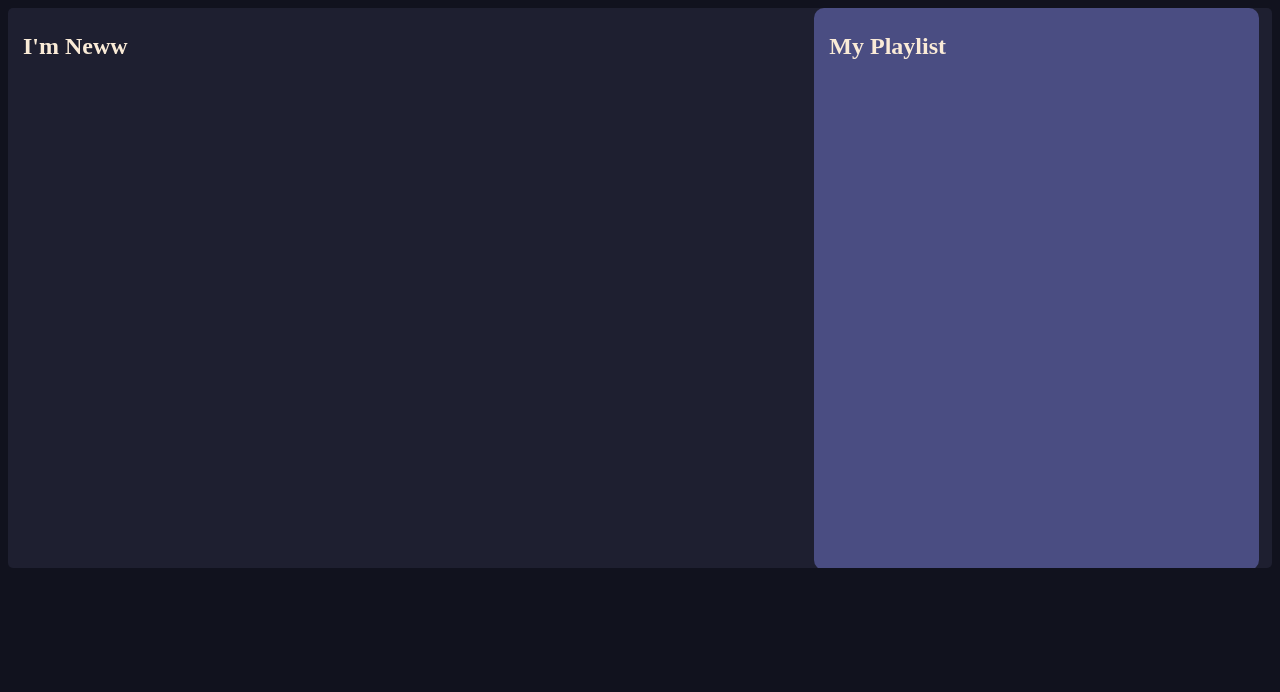
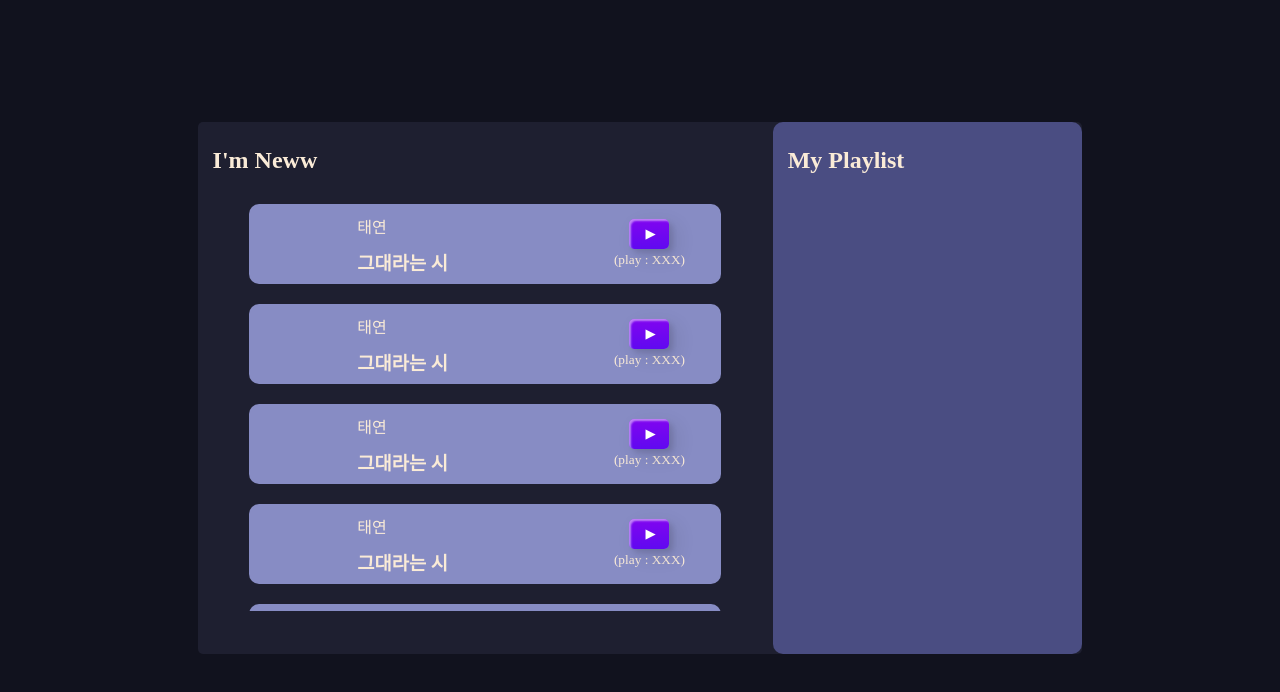
Before and after one commit to Lustytail/Music-Player, a plain HTML site: page musicApp.html in a window 1280 px wide. Drawn offline with Linux system fonts and the light colour scheme.

Commit message:
스크롤, 곡 블록 생성

```diff
--- a/musicApp.html
+++ b/musicApp.html
@@ -13,6 +13,74 @@
             <div >
                 <h2 id="view-title" class="fx fade-in"></h2>
             </div>
+            <div class="song-list">
+                <div class="song fx fade-in">
+                    <div class="song-img">
+                    <img class="img-round fx-drop-in">
+                    </div>
+                   <div class="song-text fx">
+                       <div class="song-info">태연</div>
+                       <h3 class="song-info">그대라는 시</h3>
+                   </div>
+                   <div class="song-btn">
+                    <button class="custom-btn btn-2">▶</button>
+                    <p class="song-view">(play : XXX)</p>
+                   </div>
+                </div>
+                <div class="song fx fade-in">
+                    <div class="song-img">
+                    <img class="img-round fx-drop-in">
+                    </div>
+                   <div class="song-text fx">
+                       <div class="song-info">태연</div>
+                       <h3 class="song-info">그대라는 시</h3>
+                   </div>
+                   <div class="song-btn">
+                    <button class="custom-btn btn-2">▶</button>
+                    <p class="song-view">(play : XXX)</p>
+                   </div>
+                </div>
+                <div class="song fx fade-in">
+                    <div class="song-img">
+                    <img class="img-round fx-drop-in">
+                    </div>
+                   <div class="song-text fx">
+                       <div class="song-info">태연</div>
+                       <h3 class="song-info">그대라는 시</h3>
+                   </div>
+                   <div class="song-btn">
+                    <button class="custom-btn btn-2">▶</button>
+                    <p class="song-view">(play : XXX)</p>
+                   </div>
+                </div>
+                <div class="song fx fade-in">
+                    <div class="song-img">
+                    <img class="img-round fx-drop-in">
+                    </div>
+                   <div class="song-text fx">
+                       <div class="song-info">태연</div>
+                       <h3 class="song-info">그대라는 시</h3>
+                   </div>
+                   <div class="song-btn">
+                    <button class="custom-btn btn-2">▶</button>
+                    <p class="song-view">(play : XXX)</p>
+                   </div>
+                </div>
+                <div class="song fx fade-in">
+                    <div class="song-img">
+                    <img class="img-round fx-drop-in">
+                    </div>
+                   <div class="song-text fx">
+                       <div class="song-info">태연</div>
+                       <h3 class="song-info">그대라는 시</h3>
+                   </div>
+                   <div class="song-btn">
+                    <button class="custom-btn btn-2">▶</button>
+                    <p class="song-view">(play : XXX)</p>
+                   </div>
+                </div>
+            </div>
+
 
         </div>
         <div class="list">
--- a/musicstyle.css
+++ b/musicstyle.css
@@ -1,41 +1,42 @@
 .backgroud {
     background-color:  #11121e;
-}
-.header {
-    width: 100%;
+    display: grid;
+    height: 95vh;
 }
 
-.view {
-    width: 63%;
-    float: left;
-    padding: 5px;
-    height: 69vh;
-}
-
-.list {
-    width: 34.36%;
-    float: left;
-    padding: 5px;
-    height: 69vh;
-    border-radius: 10px;
-    background-color: #4a4d82;
-}
-
-
+/* 플레이어 공간*/
 .player-wrap {
-    display: block;
+    display: flex;
     overflow: hidden;
     position: relative;
     border-radius: 5px;
     flex: 1;
-    width: 100%;
-    height: 70vh;
+    width: 70%;
+    height: 70%;
     background-color: #1e1f30;
+    justify-self: center;
+    align-self: center;
+}
+.view {   /* 왼쪽 리스트 공간 */
+    width: 65%;
+    padding: 5px;
+    height: 100%;
+    box-sizing: border-box;
+}
+.list {   /* 오른쪽 플레이 리스트 공간 */
+    width: 35%;
+    padding: 5px;
+    height: 100%;
+    border-radius: 10px;
+    background-color: #4a4d82;
+    box-sizing: border-box;
 }
 
+/* 애니메이션 공간 */
 .fx {
     color:antiquewhite;
     padding-left: 10px;
+    padding-right: 10px;
     position: relative;
     animation-direction: normal;
     animation-duration: 1000ms;
@@ -43,7 +44,11 @@
     animation-iteration-count: 1;
     animation-fill-mode: both;
 }
-
+.fx-drop-in {
+    opacity: 0;
+    transform: scale(1.4);
+    animation-name: dropIn;
+}
 @keyframes fadeIn {
     0% {
         opacity: 0;
@@ -58,3 +63,111 @@
     opacity: 0;
     animation-name: fadeIn;
 }
+
+/* 음원 블록 공간 */
+.song-list {
+    border-radius: 10px;
+    display: flex;
+    height: 80%;
+    flex-direction: column;
+    align-items: center;
+    overflow: auto;
+    box-sizing: border-box;
+}
+.song {     /* 음원 블록 */
+    background-color:  #878cc4;
+    display: flex;
+    border-radius: 10px;
+    margin: 10px;
+    flex-direction: row;
+    align-items: center;
+    width: 80%;
+}
+
+/* 이미지 공간 */
+.song-img{
+    width: 20%;
+    height: 60px;
+    text-align: center;
+}
+.img-round {
+    overflow: hidden;
+    text-indent: -1000px;
+    border-radius: 1000px;
+    border: 2px solid whitesmoke;
+    margin-left: 10px;
+    margin-right: 10px;
+    background-color: #32334f;
+    background-image: linear-gradient(45deg, #32334f, #4f527e);
+    box-shadow: 0 1px 3px rgba(0, 0, 0, 0.5);
+}
+
+/* 가수/제목 공간 */
+.song-text {
+    width: 50%;
+    height: 80px;
+}
+.song-info {
+    margin-top: 10px;
+    margin-bottom: 10px;
+}
+
+
+/* play 버튼 공간 */
+.song-btn {
+    width: 28%;
+    text-align: center;
+}
+.custom-btn {
+    width: 40px;
+    height: 30px;
+    color: #fff;
+    border-radius: 5px;
+    padding: 0px 16px 3px;
+    font-family: 'Lato', sans-serif;
+    font-weight: 500;
+    background: transparent;
+    cursor: pointer;
+    transition: all 0.3s ease;
+    position: relative;
+    display: inline-block;
+     box-shadow:inset 2px 2px 2px 0px rgba(255,255,255,.5),
+     7px 7px 20px 0px rgba(0,0,0,.1),
+     4px 4px 5px 0px rgba(0,0,0,.1);
+    outline: none;
+  }
+  .btn-2 {
+    background: rgb(96,9,240);
+    background: linear-gradient(0deg, rgba(96,9,240,1) 0%, rgba(129,5,240,1) 100%);
+    border: none;
+  }
+  .btn-2:before {
+    height: 0%;
+    width: 2px;
+  }
+  .btn-2:hover {
+    box-shadow:  4px 4px 6px 0 rgba(255,255,255,.5),
+                -4px -4px 6px 0 rgba(116, 125, 136, .5),
+      inset -4px -4px 6px 0 rgba(255,255,255,.2),
+      inset 4px 4px 6px 0 rgba(0, 0, 0, .4);
+  }
+.song-view {       /* 조회수 출력 */
+    margin-top: 3px;
+    margin-bottom: 0px;
+    font-size: smaller;
+}
+
+
+/* 스크롤바 */
+.song-list::-webkit-scrollbar {
+    width: 8px;  /* 스크롤바의 너비 */
+}
+.song-list::-webkit-scrollbar-thumb {
+    height: 30%; /* 스크롤바의 길이 */
+    background: #7c51cc; /* 스크롤바의 색상 */
+
+    border-radius: 10px;
+}
+.song-list::-webkit-scrollbar-track {
+    background: rgb(69, 52, 96);  /*스크롤바 뒷 배경 색상*/
+}
```
